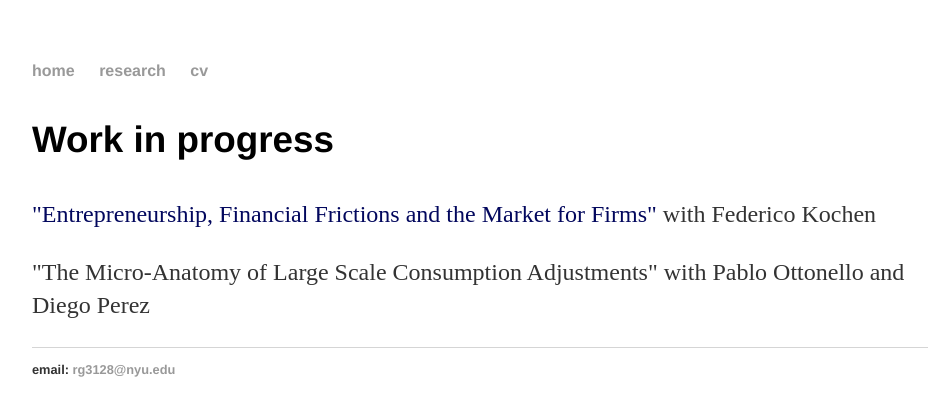
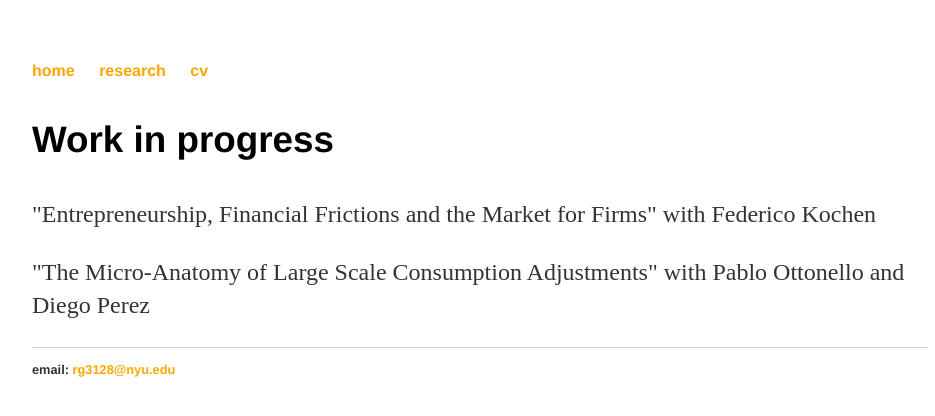
Before and after one commit to rafaguntin/rafaguntin.github.io, a Jekyll site: the page built from research/index.html, in a window 1280 px wide. Shown: the top 416 px of the page, without its empty margins (160-1095 px from the left). Built offline with Jekyll 4.4.1, drawn with Linux system fonts in a browser that asks for light colours.

Commit message:
Update main.css

```diff
--- a/css/main.css
+++ b/css/main.css
@@ -1,9 +1,7 @@
 body { margin: 60px auto; width: 70%; }
 
-a { text-decoration: none; color: #999; }
+a { text-decoration: none; color: #FFA500; }
 a:hover { text-decoration: underline; }
-a1 { text-decoration: none; color: #02075d; }
-a1:hover { text-decoration: underline; }
 
 p, ul { font-size: 1.5em; line-height: 1.4em; color: #333; }
 p1 { font-size: 1em; line-height: .8em; color: #333; }
```
